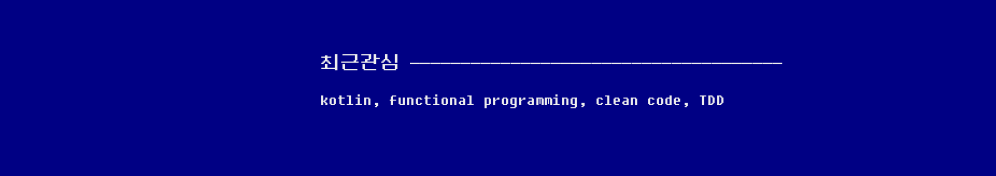
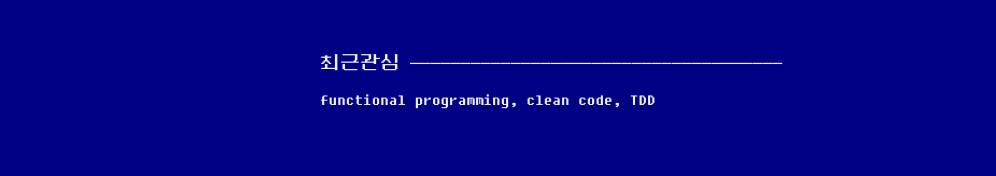
Before and after one commit to almond-bongbong/almond-bongbong.github.com, a plain HTML site: page index.html in a window 1280 px wide. Shown: the part 933-1109 px from the top of the page, without its empty margins (130-1126 px from the left). Drawn offline with Linux system fonts and the light colour scheme.

Commit message:
최근 관심 update

```diff
--- a/index.html
+++ b/index.html
@@ -58,7 +58,7 @@
                 </p>
 
                 <h3>최근관심 —————————————————————————————————————</h3>
-                <p>kotlin, functional programming, clean code, TDD</p>
+                <p>functional programming, clean code, TDD</p>
             </div>
         </div>
         <div class="row keyword" id="keyword">
```
